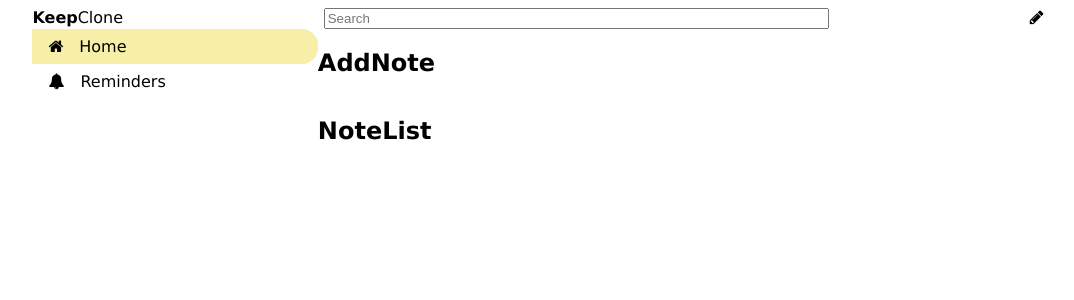
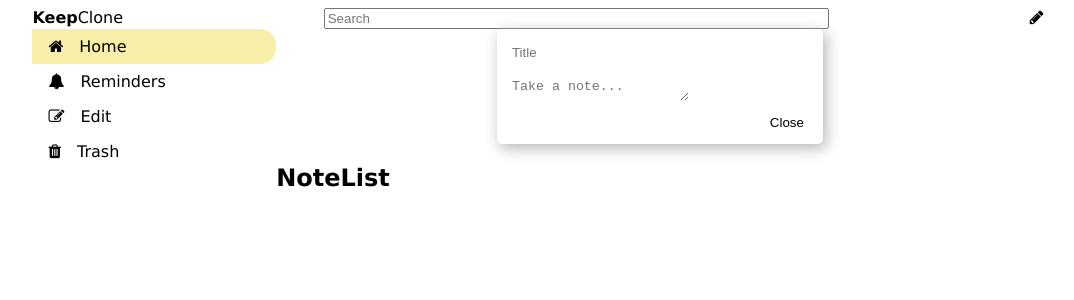
Before and after one commit to raimondas-27/keep-clone_react_and_heroku_integration, a React (Create React App) app: page / in a window 1280 px wide. Shown: the top 300 px of the page, without its empty margins (102-1176 px from the left). Built offline with nearby package versions, Linux system fonts and the light colour scheme.

Commit message:
take notes sending

```diff
--- a/src/App.js
+++ b/src/App.js
@@ -6,14 +6,29 @@ import AppNavbar from "./components/appNavbar/appNavbar";
 import "./App.css";
 
 class App extends Component {
-  state = {}
+   state = {
+      notes: [],
+      noteId : 1,
+   };
+
+   handleNewNote = (newNote) => {
+      console.log('adding new note');
+      const newNoteOb = this.createNewNote(newNote);
+      console.log(newNoteOb);
+      const notesCopy = [...this.state.notes, newNoteOb]
+      this.setState({notes: notesCopy, noteId: this.state.noteId + 1})
+   };
+
+   createNewNote = (newNote) => {
+      return {_id: this.state.noteId, ...newNote, isPinned:false}
+   }
 
    render() {
       return (
           <div className="App">
              <AppNavbar/>
              <AppAside/>
-          <AppAddNote/>
+             <AppAddNote onNewNote={this.handleNewNote} />
              <AppNoteList/>
           </div>
       );
--- a/src/components/appAddNote/appAddNote.jsx
+++ b/src/components/appAddNote/appAddNote.jsx
@@ -1,11 +1,57 @@
-import React, { Component } from 'react';
+import React, {Component} from 'react';
+import './style.css';
 
 class AppAddNote extends Component {
-  state = {};
+   state = {
+      newNote: {
+         title: '',
+         body: '',
+      },
+   };
+
+   handleSubmit = (event) => {
+      event.preventDefault();
+      this.props.onNewNote(this.state.newNote);
+
+      this.setState({
+         newNote: {
+            title: '',
+            body: '',
+         },
+      })
+   };
+
+   syncInput = (e) => {
+      // console.log(e.target.name);
+      this.setState({newNote: {...this.state.newNote, [e.target.name]: e.target.value}});
+   };
+
    render() {
+      const {newNote} = this.state;
       return (
           <div className="add-note">
-        <h2>AddNote</h2>
+             <div className="inner-note">
+                <form onSubmit={this.handleSubmit}>
+                   <input
+                       value={newNote.title}
+                       onChange={this.syncInput}
+                       className="input"
+                       type="text"
+                       name="title"
+                       placeholder="Title"
+                   />
+                   <textarea
+                       value={newNote.body}
+                       onChange={this.syncInput}
+                       className="input textarea"
+                       name="body"
+                       placeholder="Take a note..."
+                   ></textarea>
+                   <button className="link-like" type="submit">
+                      Close
+                   </button>
+                </form>
+             </div>
           </div>
       );
    }
--- /dev/null
+++ b/src/components/appAddNote/style.css
@@ -0,0 +1,32 @@
+.add-note {
+  display: flex;
+  align-items: center;
+  justify-content: center;
+}
+
+.inner-note {
+  /* border: 1px solid #000; */
+  padding: 0.8em;
+  border-radius: 5px;
+  min-width: 300px;
+  box-shadow: 3px 4px 15px 0px #b3b3b3;
+}
+
+.input {
+  border: none;
+  display: block;
+  height: 1.5em;
+  margin-bottom: 1em;
+}
+
+.input:focus-visible {
+  outline: none;
+  border-bottom: 1px solid #000;
+}
+
+.link-like {
+  border: none;
+  background-color: transparent;
+  cursor: pointer;
+  float: right;
+}
--- a/src/components/appAside/appAside.jsx
+++ b/src/components/appAside/appAside.jsx
@@ -1,8 +1,9 @@
-import React, { Component } from 'react';
+import React, {Component} from 'react';
 import MyLink from "../common/myLink/myLink";
 
 class AppAside extends Component {
    state = {};
+
    render() {
       return (
           <div className="aside">
@@ -13,6 +14,12 @@ class AppAside extends Component {
                 <MyLink icon="bell" to="/reminders">
                    Reminders
                 </MyLink>
+                <MyLink icon="edit" to="/reminders">
+                   Edit
+                </MyLink>
+                <MyLink icon="trash" to="/reminders">
+                   Trash
+                </MyLink>
              </div>
           </div>
       );
```
Lines whose indentation alone changed are shown as unchanged.
